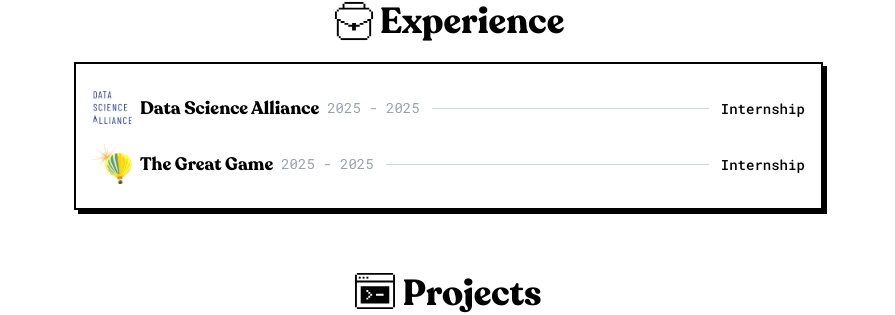
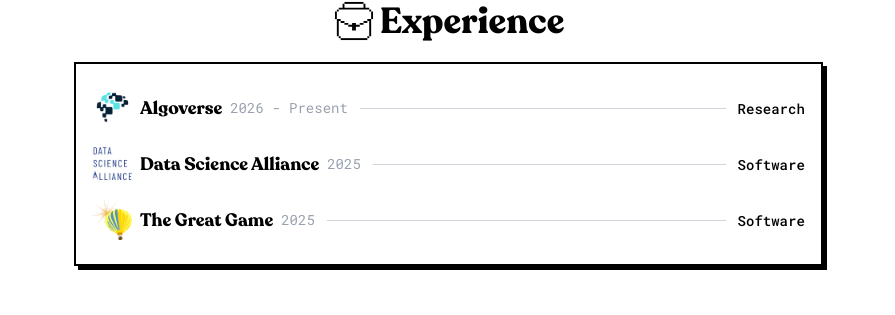
Before and after one commit to ryansoe/ryan-portfolio, a Next.js app: page / in a window 1280 px wide. Shown: the part 268-583 px from the top of the page, without its empty margins (192-1087 px from the left). Built offline with nearby package versions, Linux system fonts and the light colour scheme.

Commit message:
work update

```diff
--- a/src/presets/work.ts
+++ b/src/presets/work.ts
@@ -22,16 +22,23 @@ export const work: Work[] = [
   {
     id: 1,
     company: "The Great Game",
-    date: "2025 - 2025",
-    type: "Internship",
+    date: "2025",
+    type: "Software",
     imageUrl: "/work/tgg.jpeg",
   },
   {
     id: 2,
     company: "Data Science Alliance",
-    date: "2025 - 2025",
-    type: "Internship",
+    date: "2025",
+    type: "Software",
     imageUrl: "/work/dsa.jpeg",
+  },
+  {
+    id: 3,
+    company: "Algoverse",
+    date: "2026 - Present",
+    type: "Research",
+    imageUrl: "/work/algoverse.jpeg",
   },
 ];
 
```
Also changed, not shown: public/work/algoverse.jpeg (added).
